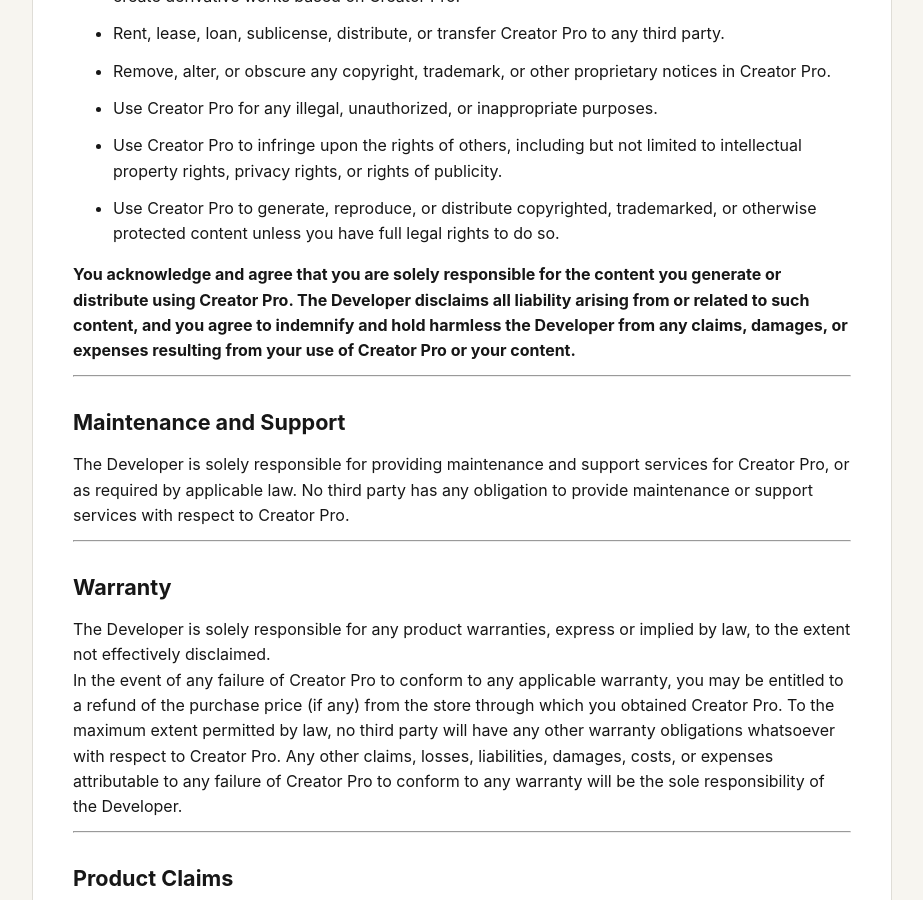
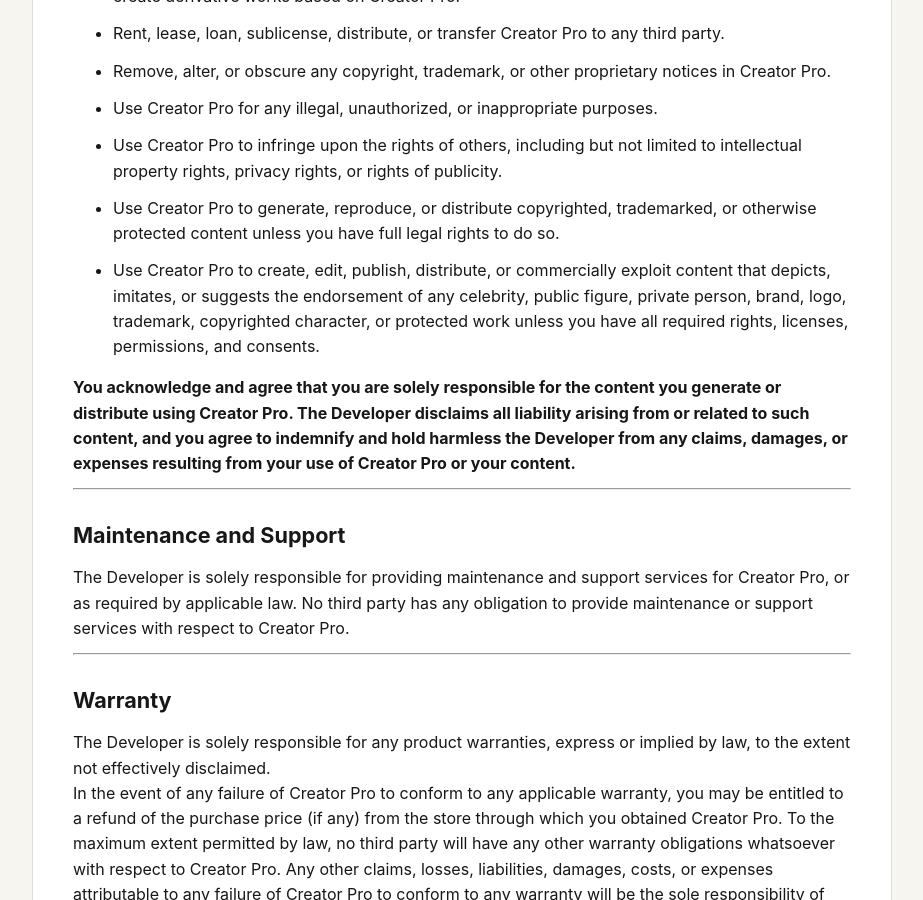
Before and after one commit to stimulating-ai/mobile-eula, a Jekyll site: the page built from creator-pro/index.md, in a window 1280 px wide and 900 px high, scrolled down 952 px. Shown: the whole window, without its empty margins (178-1101 px from the left). Built offline with Jekyll 4.4.1, drawn with Linux system fonts in a browser that asks for light colours.

Commit message:
Add Creator Pro protected content restriction

```diff
--- a/creator-pro/index.md
+++ b/creator-pro/index.md
@@ -31,6 +31,7 @@ You shall not:
 - Use Creator Pro for any illegal, unauthorized, or inappropriate purposes.
 - Use Creator Pro to infringe upon the rights of others, including but not limited to intellectual property rights, privacy rights, or rights of publicity.
 - Use Creator Pro to generate, reproduce, or distribute copyrighted, trademarked, or otherwise protected content unless you have full legal rights to do so.
+- Use Creator Pro to create, edit, publish, distribute, or commercially exploit content that depicts, imitates, or suggests the endorsement of any celebrity, public figure, private person, brand, logo, trademark, copyrighted character, or protected work unless you have all required rights, licenses, permissions, and consents.
 
 **You acknowledge and agree that you are solely responsible for the content you generate or distribute using Creator Pro. The Developer disclaims all liability arising from or related to such content, and you agree to indemnify and hold harmless the Developer from any claims, damages, or expenses resulting from your use of Creator Pro or your content.**
 
```
